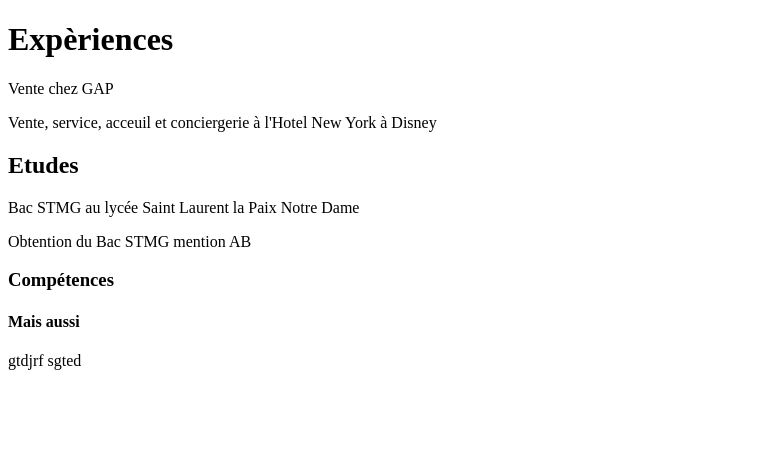
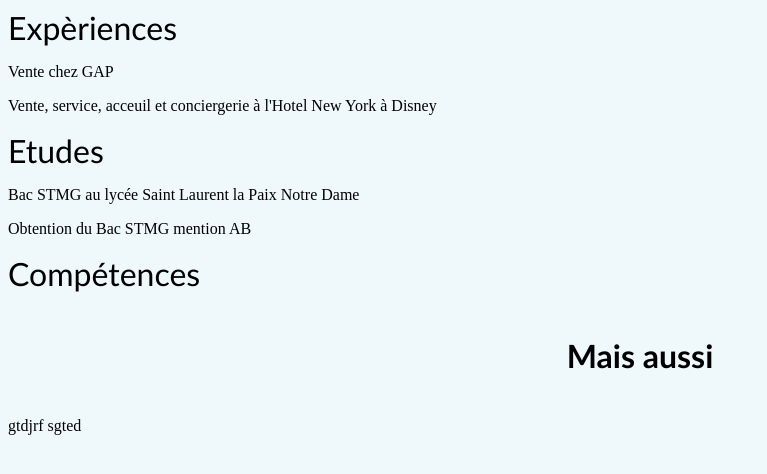
Before and after one commit to AnaisSemp/PremiereRepo, a plain HTML site: page parcours.html in a window 1280 px wide. Shown: the whole page, without its empty margins (0-767 px from the left). Drawn offline with Linux system fonts and the light colour scheme.

Commit message:
on avance

```diff
--- a/parcours.html
+++ b/parcours.html
@@ -5,20 +5,27 @@
     <title>Mon Parcours</title>
 </head>
 <body>
-    <h1>Expèriences</h1>
+   <body style="background:#EFF8FB"></body>
+    <FONT SIZE="6" FACE="optima" ALIGN="center" <h1>Expèriences</h1></FONT>
+
 
     <p>Vente chez GAP</p>
     <p>Vente, service, acceuil et conciergerie à l'Hotel New York à Disney</p>
 
-    <h2>Etudes</h2>
+  <FONT SIZE="6" FACE="optima" ALIGN="center"     <h2>Etudes</h2> </FONT>
+
 
     <p>Bac STMG au lycée Saint Laurent la Paix Notre Dame</p>
     <p>Obtention du Bac STMG mention AB</p>
 
-    <h3>Compétences</h3>
+ <FONT SIZE="6" FACE="optima" ALIGN="center"   <h3>Compétences</h3> </FONT>
 
-    <h4>Mais aussi</h4>
 
-  gtdjrf  <a href=""></a>sgted
+  <FONT SIZE="6" FACE="optima" ALIGN="center"
+<p>
+<h4>Mais aussi</h4>  </FONT></p>
+
+
+ <p>gtdjrf  <a href=""></a>sgted</p>
 </body>
 </html>
```
Also changed, not shown: index.html (+8 -6 lines), style.css (added).
